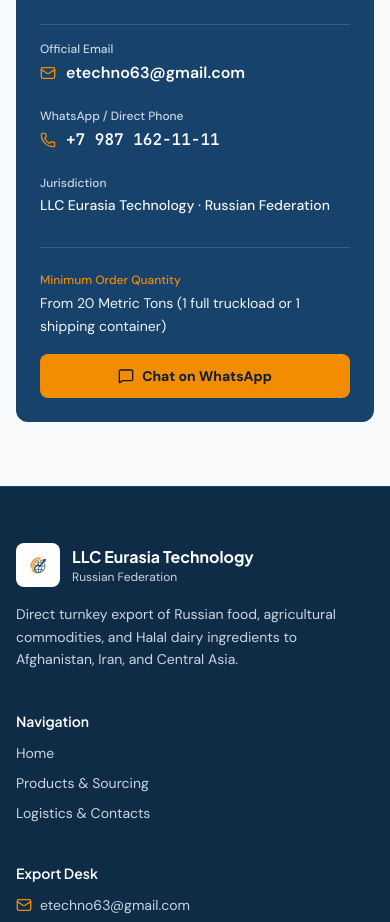
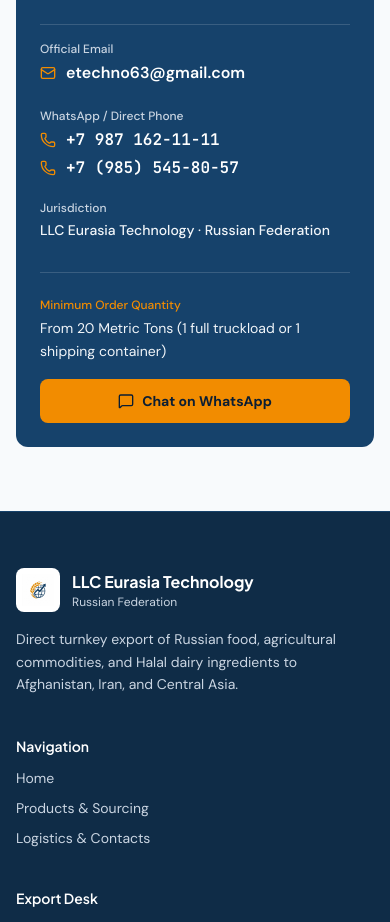
Before and after one commit to antibiotik063/export, a React (Vite) app: page / in a window 390 px wide. Shown: the part 6647-7569 px from the top of the page. Built offline with nearby package versions, Linux system fonts and the light colour scheme.

Commit message:
Add secondary phone to export desk card

```diff
--- a/src/pages/HomePage.tsx
+++ b/src/pages/HomePage.tsx
@@ -272,14 +272,24 @@ export function HomePage({ t, onNavigate, onRequestQuote }: HomePageProps) {
                     <div className="text-xs font-medium text-slate-300 mb-1">
                       {t.quickQuote.whatsappLabel}
                     </div>
+                    <div className="flex flex-wrap items-center gap-x-4 gap-y-1">
                       <a
                         href={CONTACT_INFO.phoneHref}
                         dir="ltr"
-                      className="inline-flex items-center gap-2.5 text-base font-semibold font-mono-tabular text-white hover:text-[#F28C00] transition-colors"
+                        className="inline-flex items-center gap-2.5 whitespace-nowrap text-base font-semibold font-mono-tabular text-white hover:text-[#F28C00] transition-colors"
                       >
                         <Phone className="w-4 h-4 text-[#F28C00] shrink-0" aria-hidden="true" />
                         <span>{CONTACT_INFO.phoneDisplay}</span>
                       </a>
+                      <a
+                        href={CONTACT_INFO.additionalPhoneHref}
+                        dir="ltr"
+                        className="inline-flex items-center gap-2.5 whitespace-nowrap text-base font-semibold font-mono-tabular text-white hover:text-[#F28C00] transition-colors"
+                      >
+                        <Phone className="w-4 h-4 text-[#F28C00] shrink-0" aria-hidden="true" />
+                        <span>{CONTACT_INFO.additionalPhoneDisplay}</span>
+                      </a>
+                    </div>
                   </div>
 
                   <div>
```
Lines whose indentation alone changed are shown as unchanged.
